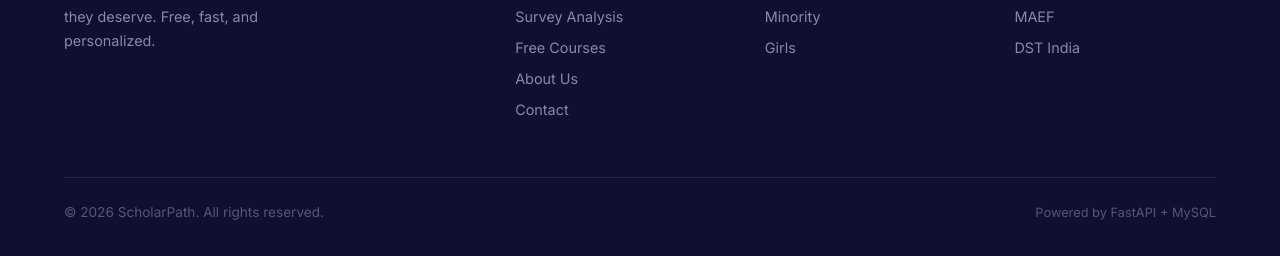
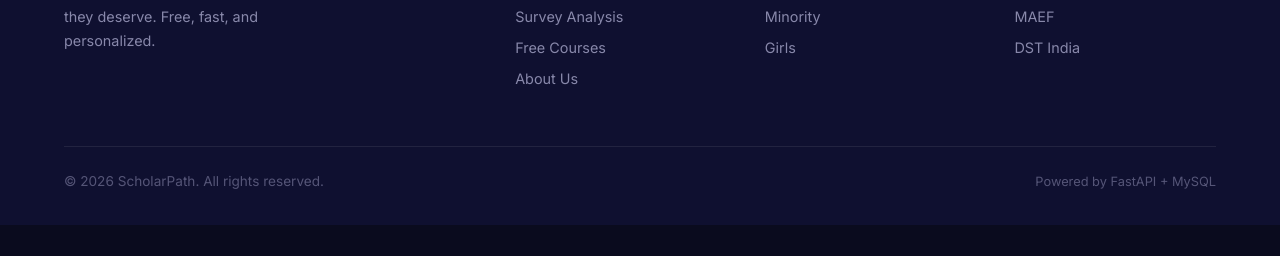
Before and after one commit to dharmendraupadhyay/SCHOLARPATH_CEP-PROJECT, a plain HTML site: page frontend/index.html in a window 1280 px wide. Shown: the part 2482-2738 px from the top of the page. After the commit the page ends 2707 px from the top, so only its background shows below. Drawn offline with Linux system fonts and the light colour scheme.

Commit message:
Comment out Contact link in index.html
Comment out the Contact link in the navigation.

```diff
--- a/frontend/index.html
+++ b/frontend/index.html
@@ -146,7 +146,7 @@
         <a href="analysis.html">Survey Analysis</a>
         <a href="courses.html">Free Courses</a>
         <a href="about.html">About Us</a>
-        <a href="contact.html">Contact</a>
+        <!-- <a href="contact.html">Contact</a> -->
       </div>
       <div class="footer-col">
         <h5>Categories</h5>
```
